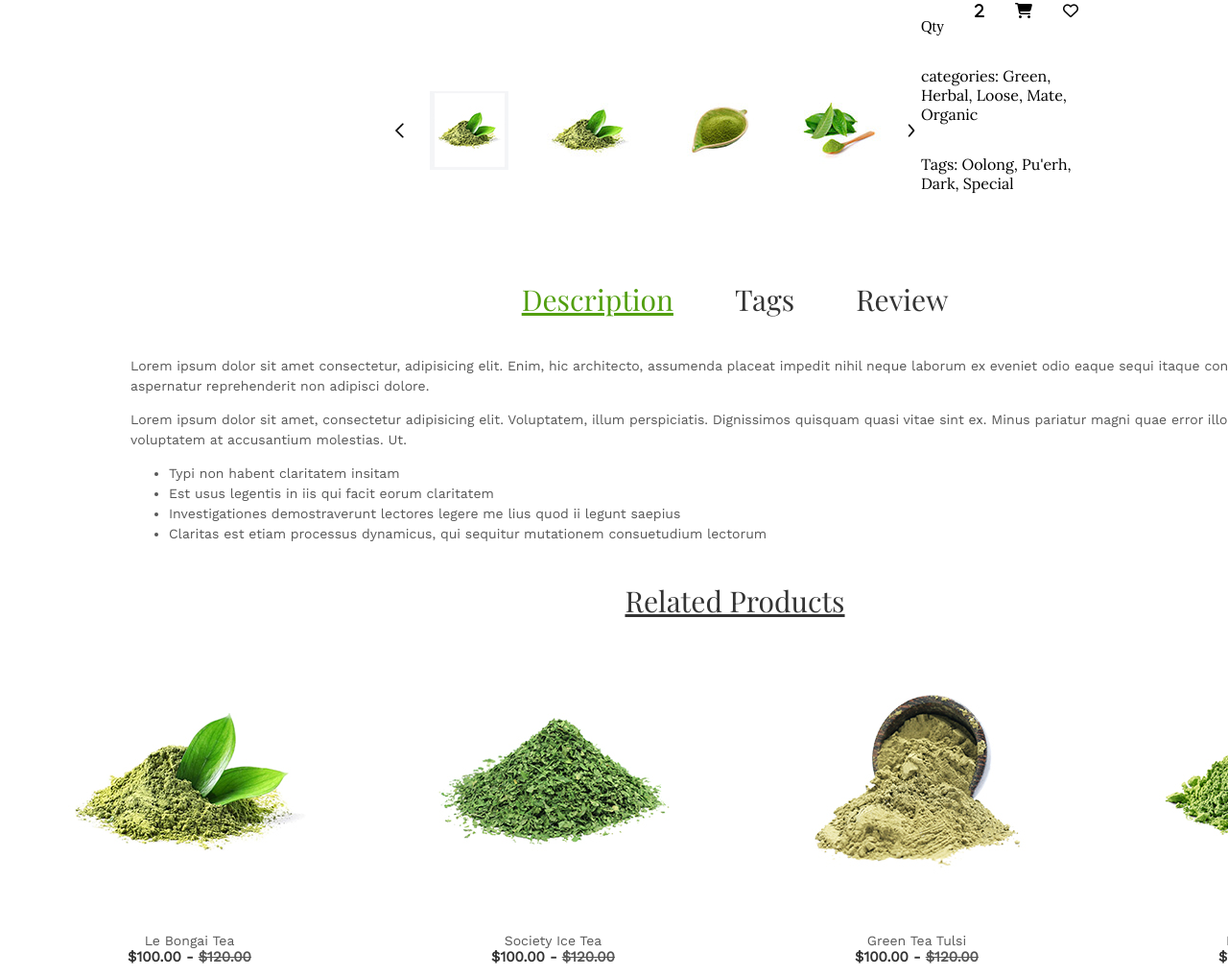
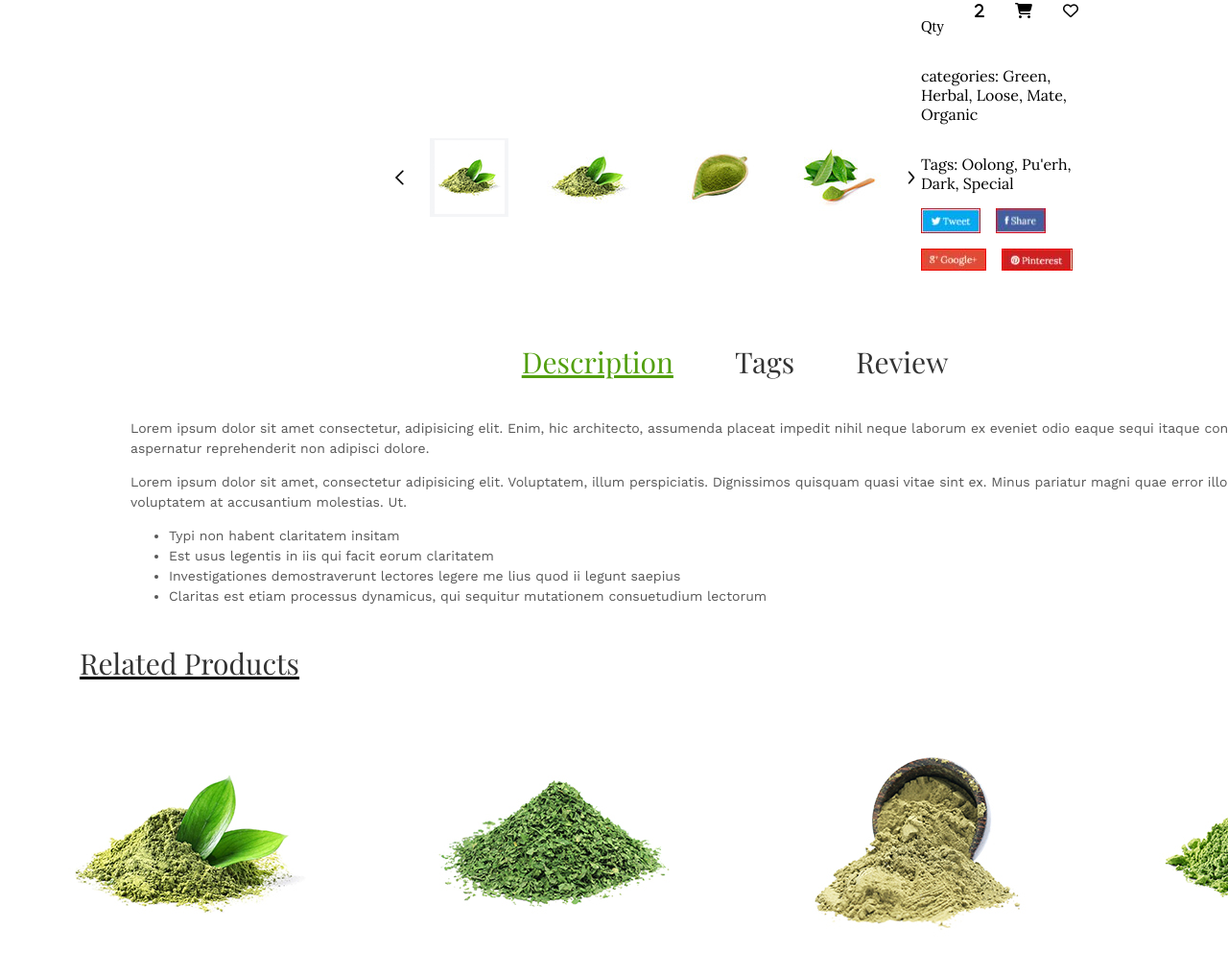
Before and after one commit to Jonathanvg97/SabujCha1, a plain HTML site: page Producto.html in a window 1280 px wide. Shown: the part 923-1940 px from the top of the page at 96% size. Drawn offline with nearby package versions, Linux system fonts and the light colour scheme.

Commit message:
Arreglos finales de la pagina product

```diff
--- a/Producto.html
+++ b/Producto.html
@@ -107,7 +107,13 @@
                 <p>categories: Green,  Herbal, Loose, Mate, Organic</p>
                 <p>Tags: Oolong, Pu'erh, Dark, Special</p>
             </div>
-            <div></div>
+            <div class="redes">
+                <img src="/Imagenes/twiter.JPG" alt="">
+                <img src="/Imagenes/share.JPG" alt="">
+                <img src="/Imagenes/google.JPG" alt="">
+                <img src="/Imagenes/pinterest.JPG" alt="">
+
+            </div>
         </section>
     </section>
     <!--------------------4TO CONTAINER BODY----------------->
@@ -136,7 +142,7 @@
         <!---------------TIT---------------->
     <section class="fourth">
         <div class="rel">
-            <h2><u>Related Products</h2></u>
+            <h2>Related Products</h2>
         </div>
         <!------------1RA IMAGEN------------->
         <section class="rel1">
--- a/producto.css
+++ b/producto.css
@@ -226,6 +226,13 @@ span{
     font-family: 'Lora', serif;
 }
 
+.redes{
+    display: flex;
+    flex-wrap: wrap;
+    flex-direction: row;
+    gap: 1rem;
+}
+
 /*4to Container secc1*/
 .t1{
     flex-wrap:wrap;
@@ -280,7 +287,8 @@ span{
 
 }
 .rel{
-    grid-area: 1 / 1 / 2 /5;
+    text-align: left;
+    text-decoration: underline;
 }
 .rel1{
     grid-area: 2 / 1 / 3 /2;
```
Also changed, not shown: Imagenes/google.JPG (added), Imagenes/pinterest.JPG (added), Imagenes/share.JPG (added), Imagenes/twiter.JPG (added).
